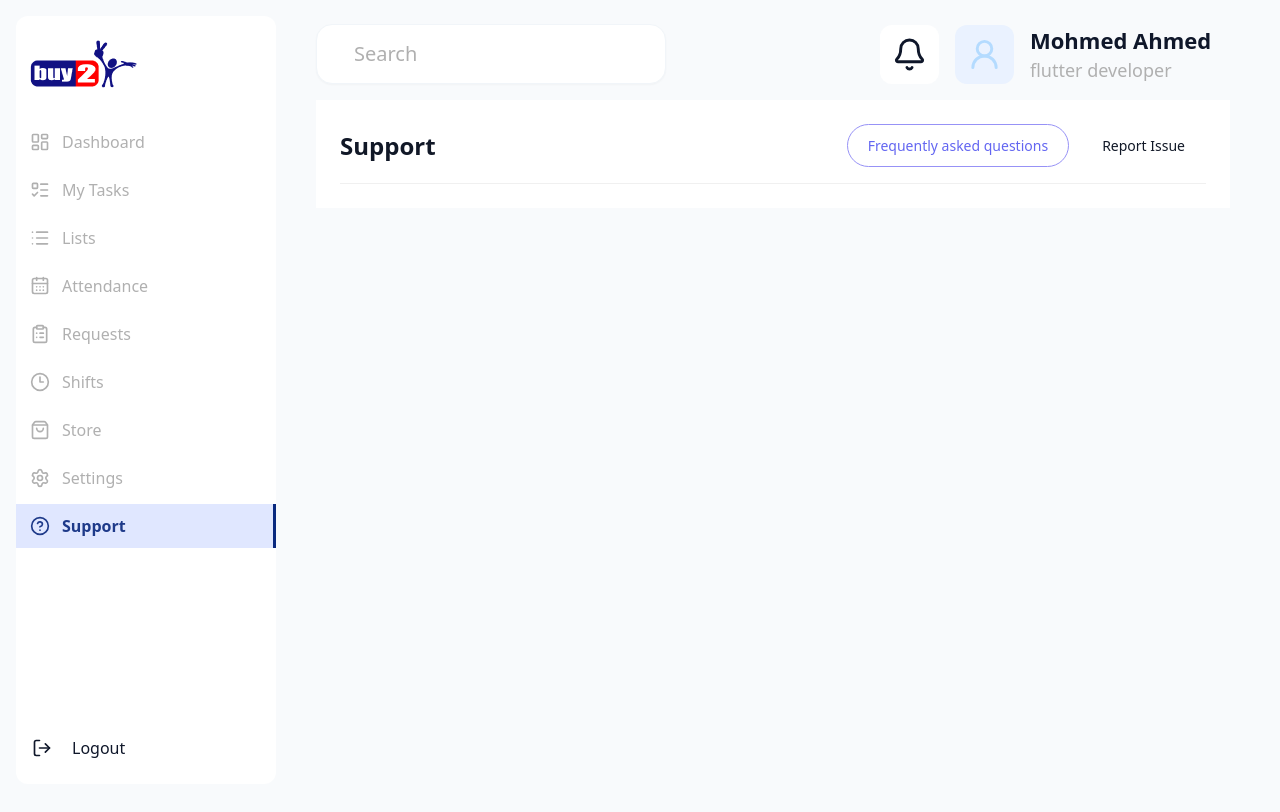
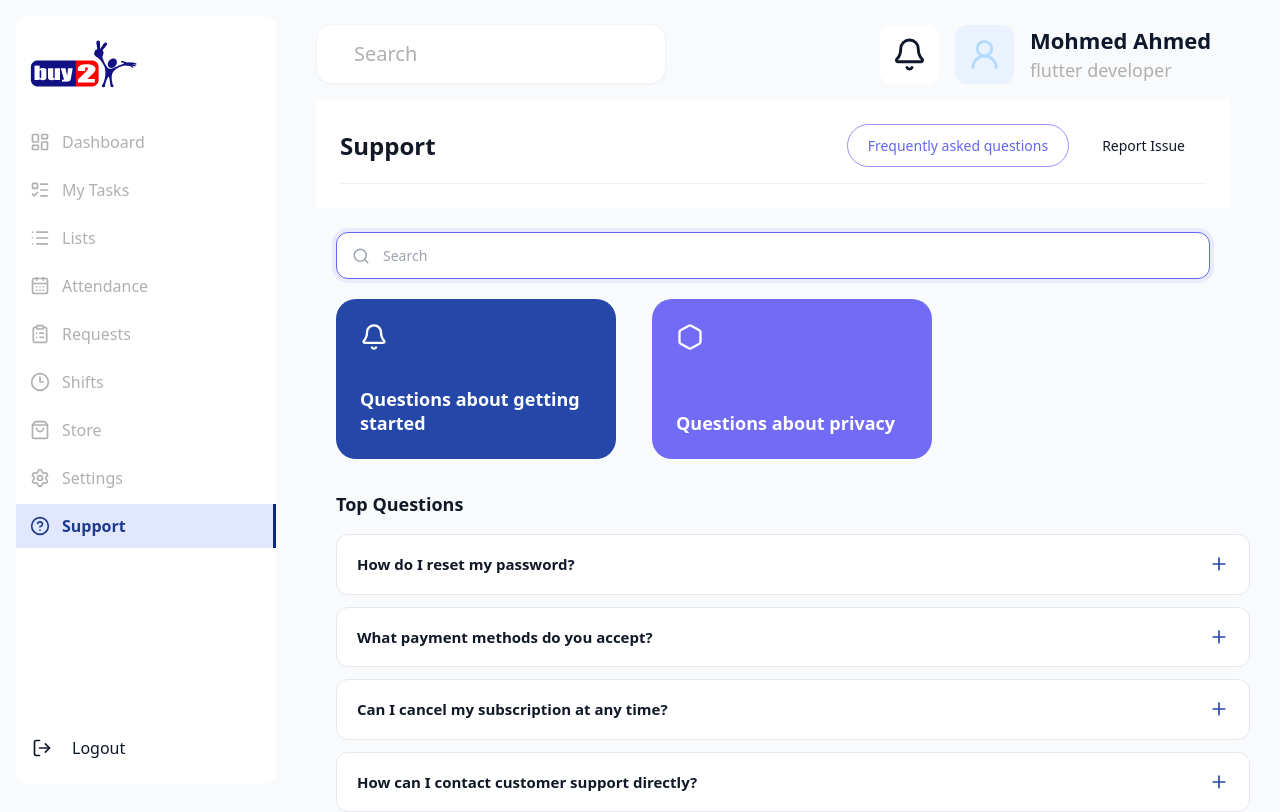
Before and after one commit to boda213-alaa-mohmad/buy2-hr-system, a Next.js app: page /dashboard/support in a window 1280 px wide. Shown: the top 812 px of the page. Built offline with nearby package versions, Linux system fonts and the light colour scheme.

Commit message:
feat(support): implement real-time FAQ search filtering and auto-focus

```diff
--- a/src/app/dashboard/support/page.tsx
+++ b/src/app/dashboard/support/page.tsx
@@ -1,9 +1,42 @@
+"use client";
+import { useState, useEffect, useRef } from "react";
 import SupportView from "@/features/Support/components/SupportView/SupportView";
+import { ChooseType } from "@/features/Support/types/support";
+import FAQSearch from "@/features/Support/components/FAQTab/FAQSearch";
+import FAQCategoryCard from "@/features/Support/components/FAQTab/FAQCategoryCard";
+import FAQAccordion from "@/features/Support/components/FAQTab/FAQAccordion";
 
 export default function Support() {
+  const [choose, setChoose] = useState<ChooseType>("FAQ");
+  const [inputField, setInputField] = useState<string>("");
+  const inputRef = useRef<HTMLInputElement>(null);
+
+  useEffect(() => {
+    inputRef.current?.focus();
+  }, []);
+
   return (
-    <div>
-      <SupportView />
+    <div
+      style={{
+        paddingBottom: "24px",
+      }}
+    >
+      <SupportView choose={choose} onTabChange={setChoose} />
+      {choose === "FAQ" ? (
+        <>
+          <FAQSearch
+            input={inputField}
+            onChangeInput={(e) => {
+              setInputField(e.target.value);
+            }}
+            ref={inputRef}
+          />
+          <FAQCategoryCard />
+          <FAQAccordion value={inputField}/>
+        </>
+      ) : (
+        <div></div>
+      )}
     </div>
-  )
+  );
 }
--- /dev/null
+++ b/src/features/Support/components/FAQTab/FAQAccordion.module.css
@@ -0,0 +1,66 @@
+.container {
+  width: 100%;
+  margin-top: 32px;
+  margin-left: 20px;
+}
+
+.sectionTitle {
+  font-size: 18px;
+  font-weight: 700;
+  color: #111827;
+  margin-bottom: 16px;
+}
+
+.accordionList {
+  display: flex;
+  flex-direction: column;
+  gap: 12px;
+}
+
+.accordionItem {
+  background-color: #ffffff;
+  border: 1px solid #e5e7eb;
+  border-radius: 12px;
+  overflow: hidden;
+  transition: border-color 0.2s ease;
+}
+
+.accordionHeader {
+  width: 100%;
+  display: flex;
+  align-items: center;
+  justify-content: space-between;
+  padding: 18px 20px;
+  background: none;
+  border: none;
+  cursor: pointer;
+  text-align: left;
+}
+
+.questionText {
+  font-size: 15px;
+  font-weight: 600;
+  color: #111827;
+}
+
+.icon {
+  color: #2547a8;
+  flex-shrink: 0;
+}
+
+.accordionContent {
+  padding: 0 20px 18px 20px;
+}
+
+.answerText {
+  font-size: 14px;
+  line-height: 1.6;
+  color: #9ca3af;
+  margin: 0;
+}
+
+.noResults {
+  font-size: 30px;
+  color: var(--color-red-600);
+  padding-bottom: 8px;
+}
--- a/src/features/Support/components/FAQTab/FAQAccordion.tsx
+++ b/src/features/Support/components/FAQTab/FAQAccordion.tsx
@@ -0,0 +1,124 @@
+"use client";
+import { Plus, Minus } from "lucide-react";
+import styles from "./FAQAccordion.module.css";
+import { useState } from "react";
+
+const MOCK_FAQS = [
+  {
+    id: "1",
+    question: "How do I reset my password?",
+    answer:
+      "You can reset your password by clicking on 'Forgot Password' on the login page. We will send a password reset link to your registered email address.",
+  },
+  {
+    id: "2",
+    question: "What payment methods do you accept?",
+    answer:
+      "We accept all major credit cards including Visa, MasterCard, and American Express, as well as PayPal and Apple Pay.",
+  },
+  {
+    id: "3",
+    question: "Can I cancel my subscription at any time?",
+    answer:
+      "Yes, you can cancel your subscription whenever you want from your Account Settings. You will retain access until the end of your billing cycle.",
+  },
+  {
+    id: "4",
+    question: "How can I contact customer support directly?",
+    answer:
+      "If you can't find your answer here, switch to the 'Report Issue' tab above or send us an email at support@example.com.",
+  },
+  {
+    id: "5",
+    question: "Is there a free trial available?",
+    answer:
+      "Yes, we offer a 14-day free trial with full access to all features. No credit card is required to sign up.",
+  },
+  {
+    id: "6",
+    question: "How do I update my billing information?",
+    answer:
+      "Navigate to Settings > Billing in your dashboard. From there, you can add, remove, or edit your saved payment methods.",
+  },
+  {
+    id: "7",
+    question: "Is my personal data secure?",
+    answer:
+      "Absolutely. We use end-to-end encryption and adhere to strict data privacy regulations to ensure your personal information remains safe.",
+  },
+  {
+    id: "8",
+    question: "Where can I track my order status?",
+    answer:
+      "You can track your order in real-time under the 'Orders' tab in your profile menu, or through the tracking link sent to your email.",
+  },
+];
+
+export default function FAQAccordion({ value }: { value: string }) {
+  const [idQuestion, setIdQuestion] = useState<string | null>(null);
+
+  const toggleQuestion = (id: string) => {
+    setIdQuestion((prevId) => (prevId === id ? null : id));
+  };
+
+  const filterQuestions = MOCK_FAQS.filter((mock) => {
+    const searchTerm = value.trim().toLowerCase();
+    return mock.question.toLowerCase().includes(searchTerm);
+  });
+
+  return (
+    <section className={styles.container}>
+      <h2 className={styles.sectionTitle}>Top Questions</h2>
+
+      <div className={styles.accordionList}>
+        {filterQuestions.length > 0 ? (
+          filterQuestions.map((item) => {
+            const isOpen: boolean = idQuestion === item.id;
+
+            return (
+              <div key={item.id} className={styles.accordionItem}>
+                <button
+                  className={styles.accordionHeader}
+                  aria-expanded={isOpen}
+                  aria-controls={`faq-answer-${item.id}`}
+                  id={`faq-header-${item.id}`}
+                  onClick={() => toggleQuestion(item.id)}
+                >
+                  <span className={styles.questionText}>{item.question}</span>
+                  {isOpen ? (
+                    <Minus
+                      className={styles.icon}
+                      size={20}
+                      aria-hidden="true"
+                    />
+                  ) : (
+                    <Plus
+                      className={styles.icon}
+                      size={20}
+                      aria-hidden="true"
+                    />
+                  )}
+                </button>
+
+                {isOpen && (
+                  <div
+                    id={`faq-answer-${item.id}`}
+                    role="region"
+                    aria-labelledby={`faq-header-${item.id}`}
+                    className={styles.accordionContent}
+                  >
+                    <p className={styles.answerText}>{item.answer}</p>
+                  </div>
+                )}
+              </div>
+            );
+          })
+        ) : (
+          <p className={styles.noResults}>
+            No questions found matching your search.
+          </p>
+        )}
+      </div>
+    </section>
+  );
+}
--- /dev/null
+++ b/src/features/Support/components/FAQTab/FAQCategoryCard.module.css
@@ -0,0 +1,53 @@
+.gridContainer {
+  display: grid;
+  grid-template-columns: repeat(2, 300px);
+  gap: 16px;
+  width: 100%;
+  margin-top: 20px;
+}
+
+.card {
+  display: flex;
+  flex-direction: column;
+  justify-content: space-between;
+  align-items: flex-start;
+  height: 160px;
+  padding: 24px;
+  border-radius: 20px;
+  border: none;
+  cursor: pointer;
+  text-align: left;
+  transition:
+    transform 0.2s ease,
+    box-shadow 0.2s ease;
+  margin-left: 20px;
+}
+
+.card:hover {
+  box-shadow: 0 8px 20px rgba(0, 0, 0, 0.08);
+}
+
+.card:focus-visible {
+  outline: 2px solid #111827;
+  outline-offset: 2px;
+}
+
+.primaryCard {
+  background-color: #2547a8;
+  color: #ffffff;
+}
+
+.secondaryCard {
+  background-color: #726bf6;
+  color: #ffffff;
+}
+
+.icon {
+  color: #ffffff;
+}
+
+.title {
+  font-size: 18px;
+  font-weight: 600;
+  line-height: 1.3;
+}
--- a/src/features/Support/components/FAQTab/FAQCategoryCard.tsx
+++ b/src/features/Support/components/FAQTab/FAQCategoryCard.tsx
@@ -0,0 +1,18 @@
+import { Bell, Hexagon } from "lucide-react";
+import styles from "./FAQCategoryCard.module.css";
+
+export default function FAQCategoryCard() {
+  return (
+    <div className={styles.gridContainer}>
+      <button className={`${styles.card} ${styles.primaryCard}`}>
+        <Bell className={styles.icon} size={28} aria-hidden="true" />
+        <span className={styles.title}>Questions about getting started</span>
+      </button>
+
+      <button className={`${styles.card} ${styles.secondaryCard}`}>
+        <Hexagon className={styles.icon} size={28} aria-hidden="true" />
+        <span className={styles.title}>Questions about privacy</span>
+      </button>
+    </div>
+  );
+}
--- /dev/null
+++ b/src/features/Support/components/FAQTab/FAQSearch.module.css
@@ -0,0 +1,37 @@
+.searchWrapper {
+  position: relative;
+  display: flex;
+  align-items: center;
+  margin-top: 24px;
+  margin-left: 20px;
+  margin-right: 20px;
+}
+
+.searchIcon {
+  position: absolute;
+  left: 16px;
+  color: #9ca3af;
+  pointer-events: none;
+}
+
+.searchInput {
+  width: 100%;
+  padding: 12px 16px 12px 46px;
+  font-size: 14px;
+  line-height: 1.5;
+  color: #111827;
+  background-color: #ffffff;
+  border: 1px solid #e5e7eb;
+  border-radius: 12px;
+  outline: none;
+  transition: all 0.2s ease-in-out;
+}
+
+.searchInput::placeholder {
+  color: #9ca3af;
+}
+
+.searchInput:focus {
+  border-color: #6366f1;
+  box-shadow: 0 0 0 4px rgba(99, 102, 241, 0.1);
+}
--- /dev/null
+++ b/src/features/Support/components/FAQTab/FAQSearch.tsx
@@ -0,0 +1,25 @@
+  import { Search } from "lucide-react";
+  import styles from "./FAQSearch.module.css";
+
+  interface InputType {
+    input: string;
+    onChangeInput: (e: React.ChangeEvent<HTMLInputElement>) => void;
+    ref?: React.RefObject<HTMLInputElement | null>;
+  }
+
+  export default function FAQSearch({ input, onChangeInput, ref }: InputType) {
+    return (
+      <div className={styles.searchWrapper}>
+        <Search className={styles.searchIcon} aria-hidden="true" size={18} />
+        <input
+          type="search"
+          className={styles.searchInput}
+          placeholder="Search"
+          aria-label="Search FAQs"
+          value={input}
+          onChange={onChangeInput}
+          ref={ref}
+        />
+      </div>
+    );
+  }
--- a/src/features/Support/components/SupportView/SupportView.tsx
+++ b/src/features/Support/components/SupportView/SupportView.tsx
@@ -1,11 +1,8 @@
 "use client";
 import styles from "./SupportView.module.css";
-import { useState } from "react";
-import { ChooseType } from "../../types/support";
+import { SupportViewProps } from "../../types/support";
 
-export default function SupportView() {
-  const [choose, setChoose] = useState<ChooseType>("FAQ");
-
+export default function SupportView({ choose, onTabChange }: SupportViewProps) {
   return (
     <div className={styles.container}>
       <header className={styles.header}>
@@ -23,7 +20,7 @@ export default function SupportView() {
             id="faq-tab"
             tabIndex={choose === "FAQ" ? 0 : -1}
             className={`${styles.tabBtn} ${choose === "FAQ" ? styles.active : ""}`}
-            onClick={() => setChoose("FAQ")}
+            onClick={() => onTabChange("FAQ")}
           >
             Frequently asked questions
           </button>
@@ -35,7 +32,7 @@ export default function SupportView() {
             id="report-tab"
             tabIndex={choose === "Report issue" ? 0 : -1}
             className={`${styles.tabBtn} ${choose === "Report issue" ? styles.active : ""}`}
-            onClick={() => setChoose("Report issue")}
+            onClick={() => onTabChange("Report issue")}
           >
             Report Issue
           </button>
--- a/src/features/Support/types/support.ts
+++ b/src/features/Support/types/support.ts
@@ -1 +1,6 @@
 export type ChooseType = "FAQ" | "Report issue";
+
+export interface SupportViewProps {
+  choose: ChooseType;
+  onTabChange: (tab: ChooseType) => void;
+}
```
Also changed, not shown: src/features/Support/components/FAQTab/FAQTab.module.css (deleted), src/features/Support/components/FAQTab/FAQTab.tsx (deleted).
